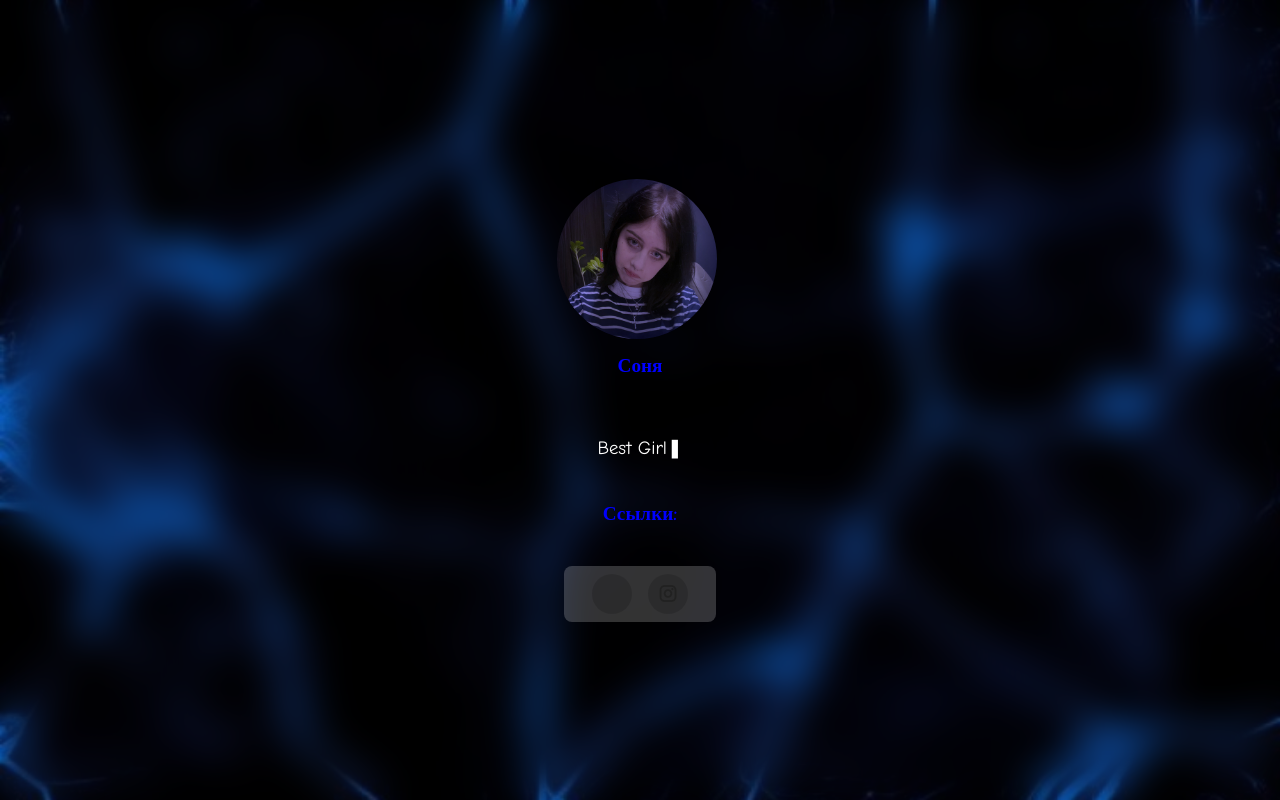
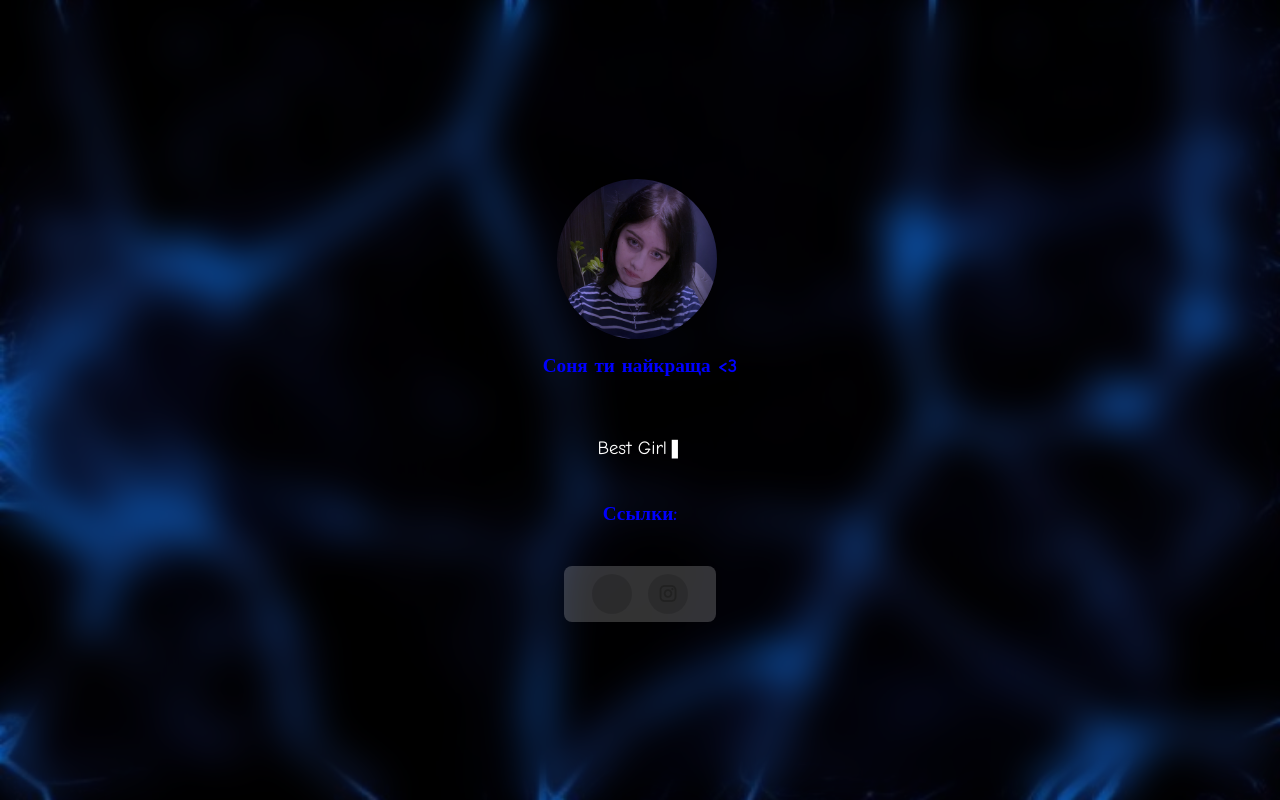
Before and after one commit to desmoke-bot/info1, a plain HTML site: page m/index.html in a window 1280 px wide. Drawn offline with nearby package versions, Linux system fonts and the light colour scheme; files whose address does not match are found by name.

Commit message:
Update index.html

```diff
--- a/m/index.html
+++ b/m/index.html
@@ -57,7 +57,7 @@
             <div class="avatar-container"><img src="../assets/images/да.jpg" oncontextmenu="return false;"
                     class="avatar">
             </div>
-            <h2><span id="name"><p>Соня</p></span></h2>
+            <h2><span id="name"><p>Соня ти найкраща <3</p></span></h2>
             <hr width="295">
             <h3><span class="typed"></span><span class="typed-cursor"></span></h3>
         </div>
```
